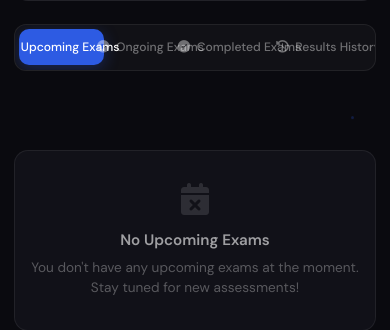
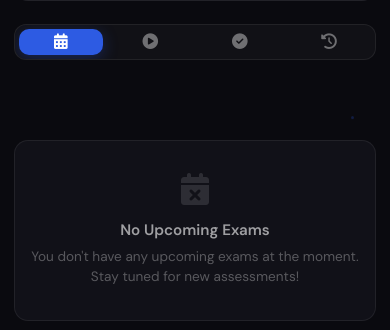
Before and after one commit to dailyexpensetrack/online-exam-portal-test, a Flask app: template templates/dashboard.html in a window 390 px wide. Shown: the part 122-452 px from the top of the page. Run offline with Flask 3, Linux system fonts and the light colour scheme; the template is opened without the code that fills it, so the values that code supplies are empty; some libraries are stand-ins or nearby versions.

Commit message:
Add files via upload
Mobile view updated

```diff
--- a/templates/dashboard.html
+++ b/templates/dashboard.html
@@ -85,21 +85,26 @@
     display: flex; background: rgba(255,255,255,0.03);
     border-radius: 14px; padding: 0.35rem;
     border: 1px solid rgba(255,255,255,0.07);
-    overflow-x: auto; gap: 0.3rem; box-sizing: border-box;
+    gap: 0.3rem; box-sizing: border-box;
+    width: 100%; overflow: hidden;
     scrollbar-width: none;
 }
 .modern-tabs::-webkit-scrollbar { display: none; }
 .modern-tab {
-    flex: 1; min-width: 120px; padding: 0.6rem 0.9rem;
+    flex: 1 1 0; min-width: 0;
+    padding: clamp(0.35rem, 1.2vw, 0.6rem) clamp(0.25rem, 1.5vw, 0.9rem);
     border-radius: 10px; background: transparent; border: none;
     color: rgba(255,255,255,0.4); font-weight: 500;
     transition: all 0.2s; cursor: pointer;
     display: flex; align-items: center; justify-content: center;
-    gap: 0.4rem; font-size: 0.82rem; white-space: nowrap;
+    gap: clamp(0.15rem, 0.5vw, 0.4rem);
+    font-size: clamp(0.6rem, 1.8vw, 0.82rem);
+    white-space: nowrap; overflow: hidden;
 }
 .modern-tab:hover { color: rgba(255,255,255,0.7); background: rgba(255,255,255,0.05); }
 .modern-tab.active { background: #2d5be3; color: white; box-shadow: 0 4px 16px rgba(45,91,227,0.3); }
-.modern-tab i { font-size: 0.85rem; }
+.modern-tab i { font-size: clamp(0.7rem, 2vw, 0.9rem); flex-shrink: 0; }
+.modern-tab span { overflow: hidden; text-overflow: ellipsis; }
 
 /* Tab Content */
 .tab-content { position: relative; z-index: 2; }
@@ -412,9 +417,7 @@
     .welcome-section h2 { font-size: 1.1rem; }
     .tab-controls-container { flex-direction: column; align-items: stretch; gap: 0.7rem; }
     .view-toggle-container { justify-content: space-between; }
-    .modern-tabs { border-radius: 12px; padding: 0.3rem; }
-    .modern-tab { min-width: 0; padding: 0.55rem 0.6rem; font-size: 0.76rem; }
-    .modern-tab i { font-size: 0.78rem; }
+    .modern-tabs { border-radius: 12px; padding: 0.25rem; }
     .exam-grid-view { grid-template-columns: 1fr; gap: 0.9rem; }
     .exam-meta { grid-template-columns: 1fr 1fr; }
     .exam-meta-item { font-size: 0.76rem; padding: 0.45rem 0.6rem; }
@@ -454,7 +457,7 @@
 
 @media (max-width: 480px) {
     .modern-tab span { display: none; }
-    .modern-tab { min-width: 44px; padding: 0.55rem; }
+    .modern-tab i { font-size: clamp(0.9rem, 4vw, 1.1rem) !important; }
     .exam-meta { grid-template-columns: 1fr 1fr; }
     .card-header, .card-body, .card-footer { padding-left: 1rem; padding-right: 1rem; }
     .history-icon { width: 40px; height: 40px; font-size: 1rem; }
@@ -485,19 +488,19 @@
             <div class="modern-tabs loading">
                 <button class="modern-tab active" onclick="switchTab('upcoming')">
                     <i class="fas fa-calendar-alt"></i>
-                    Upcoming Exams
+                    <span>Upcoming Exams</span>
                 </button>
                 <button class="modern-tab" onclick="switchTab('ongoing')">
                     <i class="fas fa-play-circle"></i>
-                    Ongoing Exams
+                    <span>Ongoing Exams</span>
                 </button>
                 <button class="modern-tab" onclick="switchTab('completed')">
                     <i class="fas fa-check-circle"></i>
-                    Completed Exams
+                    <span>Completed Exams</span>
                 </button>
                 <button class="modern-tab" onclick="switchTab('history')">
                     <i class="fas fa-history"></i>
-                    Results History
+                    <span>Results History</span>
                 </button>
             </div>
 
```
Also changed, not shown: templates/ai_assistant.html (+8 -7 lines), templates/results_history.html (+56 -1 lines).
